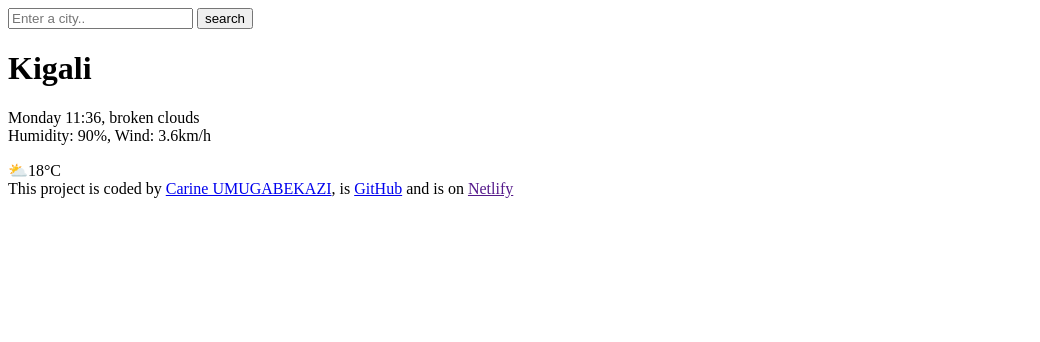
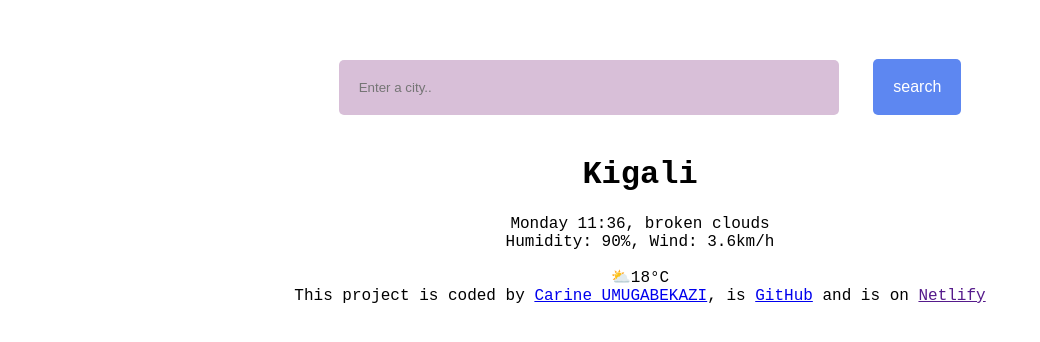
Before and after one commit to Carine-69/Carine-69, a plain HTML site: page index.html in a window 1280 px wide. Shown: the whole page, without its empty margins (0-1040 px from the left). Drawn offline with Linux system fonts and the light colour scheme.

Commit message:
still updating

```diff
--- a/index.css
+++ b/index.css
@@ -1,3 +1,24 @@
 .main{
     text-align: center;
+        font-family: "Courier New", Courier, monospace;
+        margin-top: 40px;
 }
+.city{
+    color: black;
+        background-color: thistle;
+        padding: 20px;
+        width: 500px;
+        border-radius: 5px;
+        border: none;
+        margin: 20px;
+    }
+.search{
+    margin-left: 5px;
+        font-size: 16px;
+        background-color: #5d87f1;
+        color: white;
+        border: none;
+        padding: 20px;
+        line-height: 1;
+        border-radius: 5px;
+}
--- a/index.html
+++ b/index.html
@@ -4,12 +4,13 @@
     <meta charset="UTF-8">
     <meta name="viewport" content="width=device-width, initial-scale=1.0">
     <title>weather app</title>
+    <link  rel="stylesheet"  href="index.css"
 </head>
 <body class="main">
     <header>
         <form>
-            <input type="search" placeholder="Enter a city..">
-            <input type="submit" value="search">
+            <input type="search" placeholder="Enter a city.."class=city>
+            <input type="submit" value="search"class=search>
         </form>
         <main>
             <h1>
```
